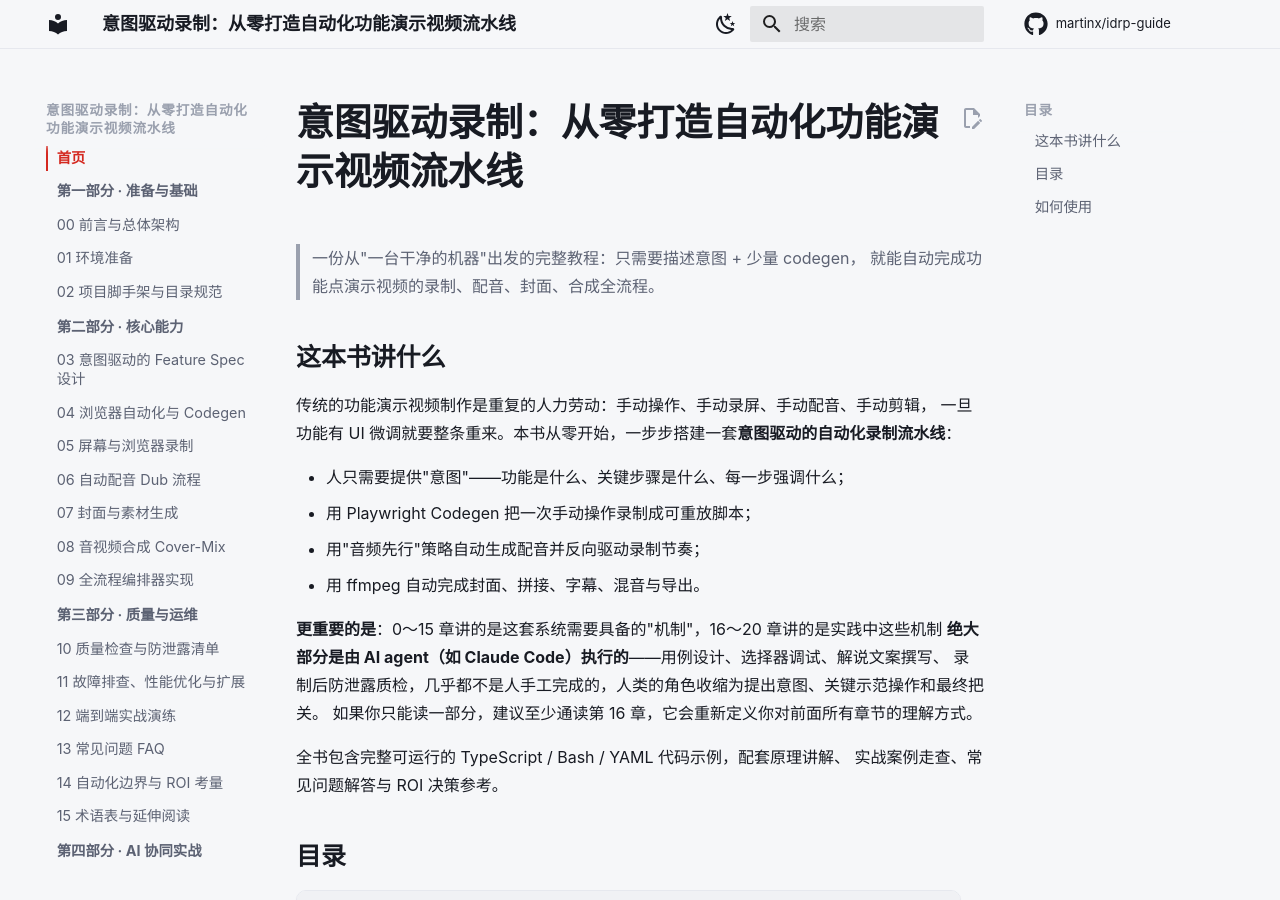
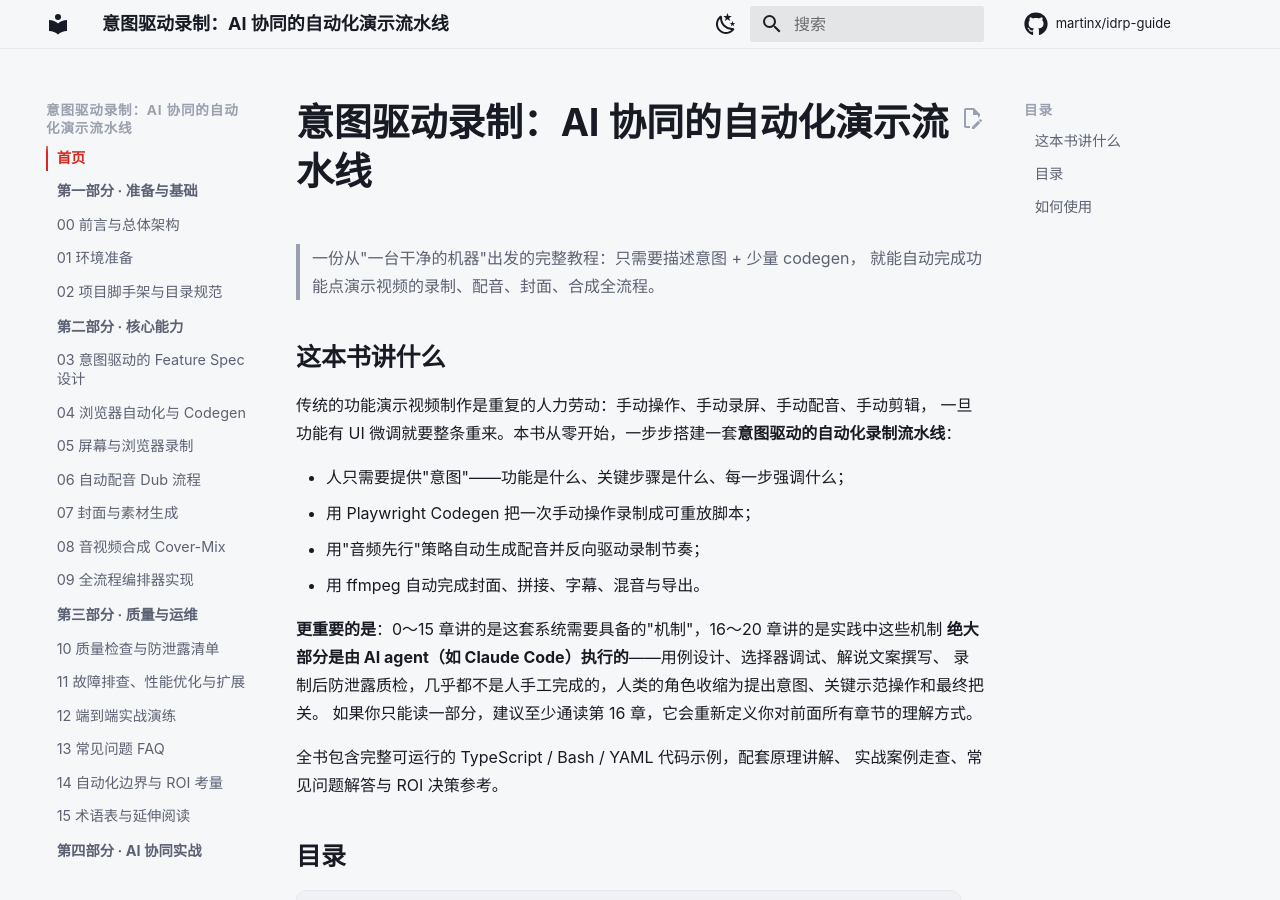
Before and after one commit to martinx/idrp-guide, an MkDocs documentation site: the page built from docs/index.md, in a window 1280 px wide and 900 px high. Built offline with MkDocs 1.6.1 and Material for MkDocs 9.7.7, drawn with Linux system fonts in a browser that asks for light colours; comment, search, counter and statistics services are not loaded.

Commit message:
书名缩短为《意图驱动录制：AI 协同的自动化演示流水线》

```diff
--- a/docs/index.md
+++ b/docs/index.md
@@ -1,4 +1,4 @@
-# 意图驱动录制：从零打造自动化功能演示视频流水线
+# 意图驱动录制：AI 协同的自动化演示流水线
 
 > 一份从"一台干净的机器"出发的完整教程：只需要描述意图 + 少量 codegen，
 > 就能自动完成功能点演示视频的录制、配音、封面、合成全流程。
--- a/mkdocs.yml
+++ b/mkdocs.yml
@@ -1,4 +1,4 @@
-site_name: 意图驱动录制：从零打造自动化功能演示视频流水线
+site_name: 意图驱动录制：AI 协同的自动化演示流水线
 site_description: 从一台干净的机器开始，搭建一套"描述意图 + 少量 codegen"即可自动生成功能演示视频的完整流水线
 site_url: https://idrp.bitey.ai/
 repo_url: https://github.com/martinx/idrp-guide
```
Also changed, not shown: README.md (+1 -1 lines).
